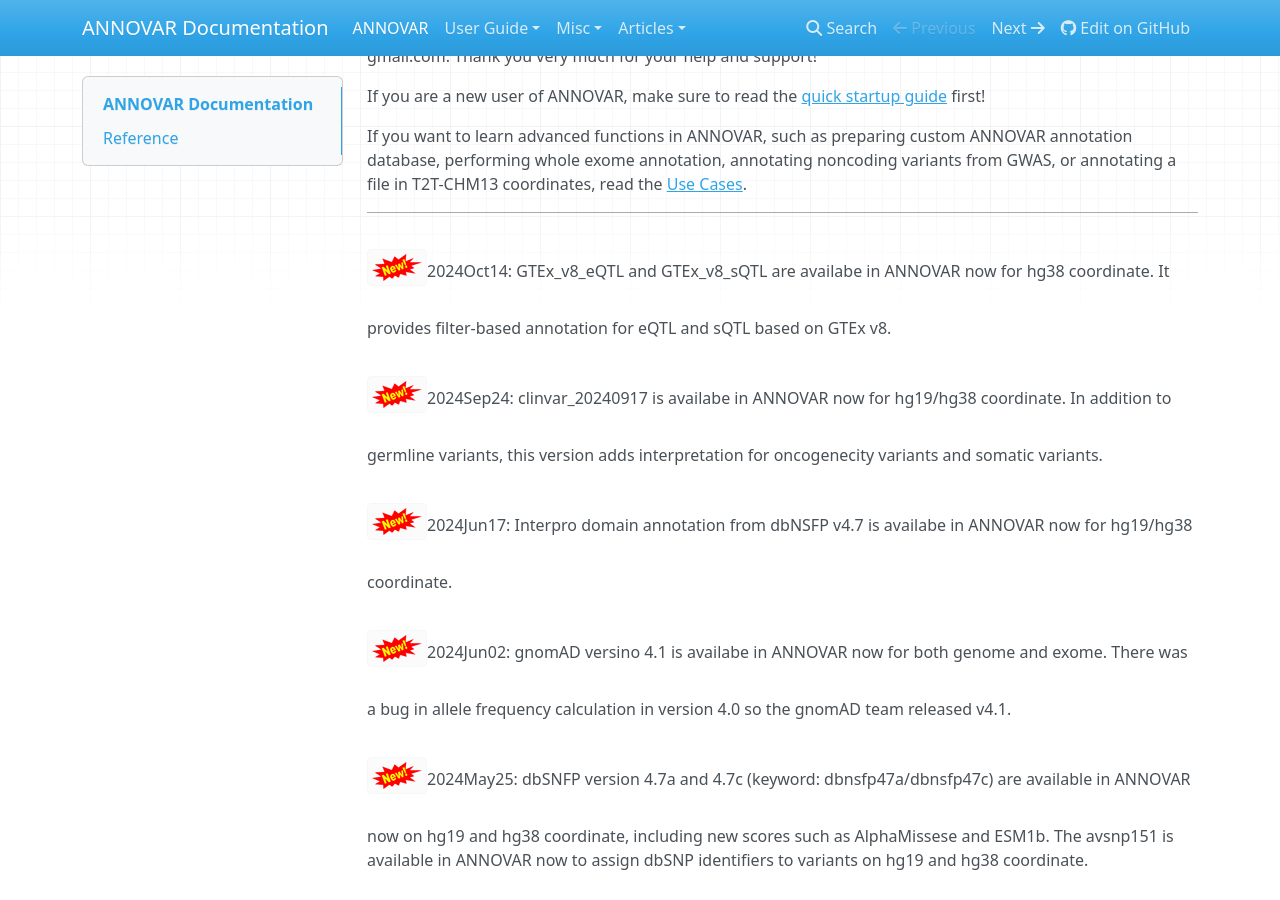
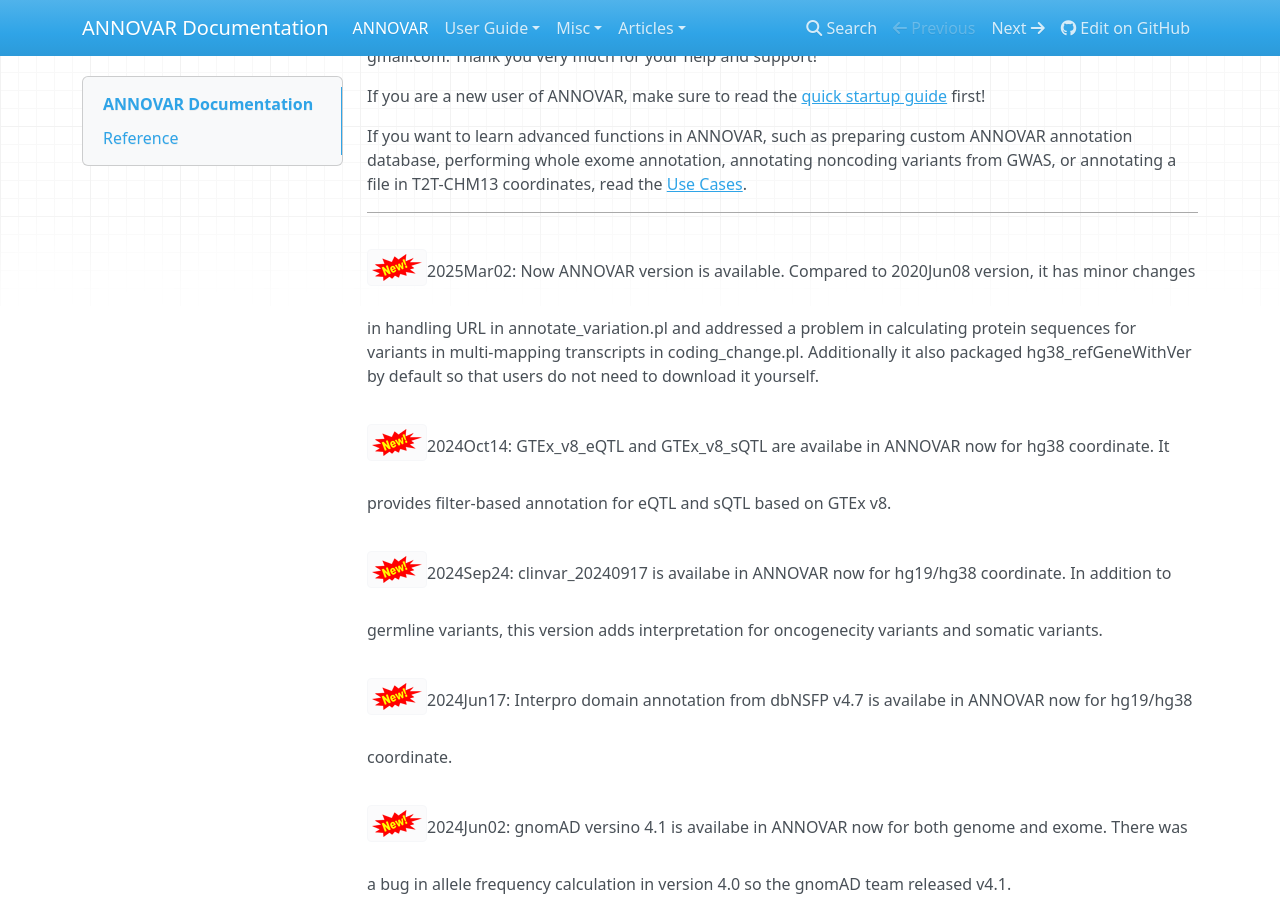
Before and after one commit to WGLab/doc-ANNOVAR, an MkDocs documentation site: the page built from docs/index.md, in a window 1280 px wide and 900 px high, scrolled down 698 px. Built offline with MkDocs 1.6.1, drawn with Linux system fonts in a browser that asks for light colours; nearby versions of some CDN libraries.

Commit message:
Update index.md

```diff
--- a/docs/index.md
+++ b/docs/index.md
@@ -14,6 +14,8 @@ If you are a new user of ANNOVAR, make sure to read the [quick startup guide](us
 If you want to learn advanced functions in ANNOVAR, such as preparing custom ANNOVAR annotation database, performing whole exome annotation, annotating noncoding variants from GWAS, or annotating a file in T2T-CHM13 coordinates, read the [Use Cases](user-guide/use_case.md).
 
 ---
+
+![new](img/new.png)2025Mar02: Now ANNOVAR version is available. Compared to 2020Jun08 version, it has minor changes in handling URL in annotate_variation.pl and addressed a problem in calculating protein sequences for variants in multi-mapping transcripts in coding_change.pl. Additionally it also packaged hg38_refGeneWithVer by default so that users do not need to download it yourself.
 
 ![new](img/new.png)2024Oct14: GTEx_v8_eQTL and GTEx_v8_sQTL are availabe in ANNOVAR now for hg38 coordinate. It provides filter-based annotation for eQTL and sQTL based on GTEx v8.
 
```
